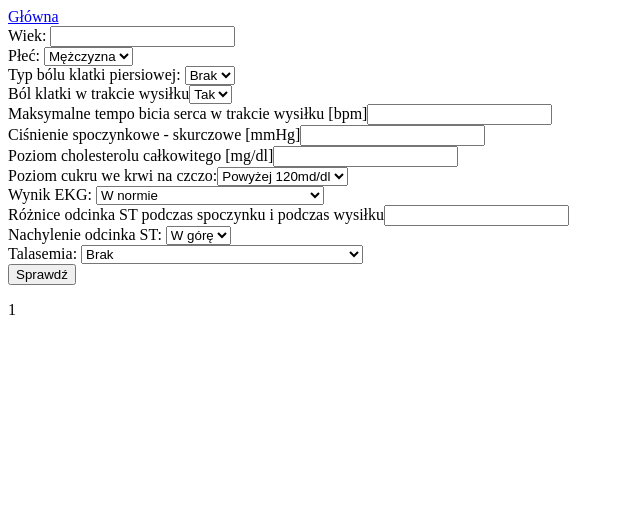
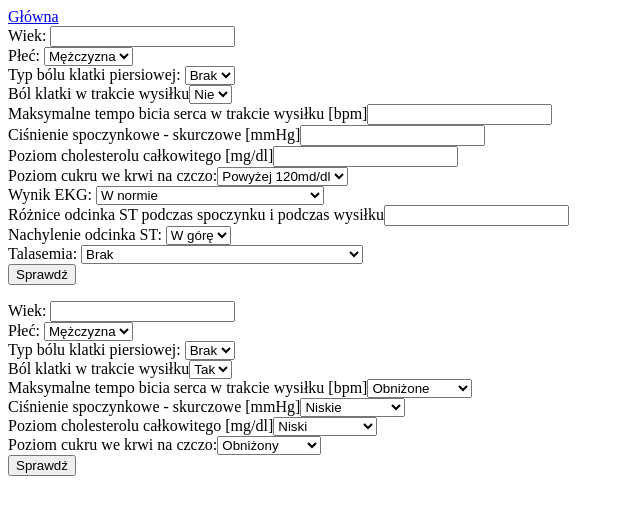
Before and after one commit to Bl0tniaQus/HeartDisease-STProject, a Flask app: page /form in a window 1280 px wide. Shown: the top 515 px of the page, without its empty margins (0-640 px from the left). Run offline with Flask 2, Linux system fonts and the light colour scheme; the visitor is signed in with stand-in values (Sample User, id 1); some libraries are stand-ins or nearby versions.

Commit message:
zmieniono:       classifierSimplified.py 	zmieniono:       main.py 	nowy plik:       static/boundssmp.ptk 	zmieniono:       static/network_simplified.ptk 	zmieniono:       templates/formularz.html 	usunięto:        templates/style.css 	nowy plik:       templates/wynik.html 	usunięto:        test.py

```diff
--- a/classifierSimplified.py
+++ b/classifierSimplified.py
@@ -48,7 +48,7 @@ result = []
 for v in temp:
 	vnorm = (1 - 0) * (v-min(temp)) / (max(temp) - min(temp)) + 0
 	result.append(round(vnorm,3))
-
+joblib.dump([min(temp),max(temp)],'./static/boundssmp.ptk', compress=9)
 
 #diagnostyka modelu
 confusion_matrix = [[0,0,0,0],[0,0,0,0]]
--- a/main.py
+++ b/main.py
@@ -32,11 +32,7 @@ def logowanie():
 	return render_template("logowanie.html")
 @app.route("/form")
 def formularz():
-	wynik=""
-	if 'wynik' in session:
-		wynik=session['wynik']
-		session.pop('wynik')
-	return render_template("formularz.html",wynik=wynik)
+	return render_template("formularz.html")
 
 @app.route('/logowanie_action', methods=["POST"])
 def logowanie_action():
@@ -105,33 +101,199 @@ def wyloguj():
 def form_extended():
 	if request.method == "POST":
 		dane = [None]*12
-		dane[0] = normalizuj(18,80,request.form["wiek"])
-		dane[1] = normalizuj(0,1,request.form["plec"])
-		dane[2] = normalizuj(0,4,request.form["bol"])
-		dane[3] = normalizuj(90,200,request.form["cisnienie"])
-		dane[4] = normalizuj(120,600,request.form["cholesterol"])
-		dane[5] = normalizuj(1,2,request.form["cukier"])
-		dane[6] = normalizuj(0,2,request.form["ekg"])
-		dane[7] = normalizuj(70,210,request.form["bicieserca"])
-		dane[8] = normalizuj(0,1,request.form["bolw"])
-		dane[9] = normalizuj(0,6.5,request.form["st"])
-		dane[10] = normalizuj(1,3,request.form["nachylenie"])
-		dane[11] = normalizuj(3,7,request.form["talasemia"])
+		err=False
+		msg = ""
+		wynik="Brak"
+		test = "rozszerzony"
 
-		network = joblib.load('static/network_extended.ptk')
-		bounds = joblib.load('static/boundsext.ptk')
+		if request.form['plec'] == "0":
+			plec = "Kobieta"
+		else:
+			plec = "Mężczyzna"
 
-		result = normalizuj(bounds[0],bounds[1],network.predict([dane]),0,1)
-		if result>=0 and result<25:
-			wynik = "Niskie"
-		if result>=25 and result<50:
-			wynik = "Podwyższone"
-		if result>=50 and result<75:
-			wynik = "Duże"
-		if result>=75 and result<=100:
-			wynik = "Bardzo duże"
-		session['wynik'] = wynik
+		if request.form['bol']=="0":
+			bol = "Brak"
+		elif request.form['bol']=="1":
+			bol = "1. "
+		elif request.form['bol']=="2":
+			bol = "2. "
+		elif request.form['bol']=="3":
+			bol = "3. "
+		elif request.form['bol']=="4":
+			bol = "4. "
+
+		if request.form['cukier']=="1":
+			cukier = ">120mg/dl"
+		else:
+			cukier = "<120mg/dl"
+
+		if request.form['ekg']=="0":
+			ekg = "W normie"
+		elif request.form['ekg']=="1":
+			ekg = "Anomalie fali ST-T"
+		else:
+			ekg= "Hipertrofia"
+
+		if request.form['bolw'] == "0":
+			bolw = "Brak"
+		else:
+			bolw = "Występuje"
+
+		if request.form['nachylenie']=="1":
+			nachylenie = "W górę"
+		elif request.form['nachylenie']=="2":
+			nachylenie = "Płasko"
+		else:
+			nachylenie = "W dół"
+
+		if request.form['talasemia'] == "3":
+			talasemia = "Brak"
+		elif request.form['talasemia'] == "6":
+			talasemia = "Miejscowa niedokrwistość"
+		else:
+			talasemia = "Ogólna niedokrwistość"
+
+
+
+		table = "<tr><td>Wiek: {}</td><td>Płeć: {}</td></tr>".format(request.form['wiek'], plec)
+		table = table + "<tr><td>Ból klatki: {}</td><td>Ból klatki podczas wysiłku: {}</td></tr>".format(bol,bolw)
+		table = table + "<tr><td>Wynik EKG: {}</td><td>Ciśnienie spoczynkowe: {}mmHg</td></tr>".format(ekg,int(request.form['cisnienie']))
+		table = table + "<tr><td>Nachylenie ST: {}</td><td>Cholesterol całkowity: {}mg/dl</td></tr>".format(nachylenie,int(request.form['cholesterol']))
+		table = table + "<tr><td>Różnica ST spoczynek/wysiłek: {}</td><td>Poziom cukru we krwi: {}</td></tr>".format(float(request.form['st']),cukier)
+		table = table + "<tr><td>Talasemia: {}</td><td>Bicie serca (wysiłek): {}bpm</td></tr>".format(talasemia,int(request.form['bicieserca']))
+		if int(request.form["wiek"])<18:
+			msg+="<li>Podany wiek wynosi {} lat. Mając w takim wieku jakiekolwiek wątpliwości co do swojego stanu zdrowia zdecydowanie nie powinno się ich ignorować</li>".format(int(request.form["wiek"]))
+			err=True
+		if int(request.form["wiek"])>80:
+			msg+="<li>Podany wiek wynosi {} lat. W takim wieku problemy zdrowotne mogą mieć bardzo dużo różnych źródeł, dlatego otrzymany naszego wynik mógłby być mylący</li>".format(int(request.form["wiek"]))
+			err=True
+		if int(request.form["cisnienie"])<94:
+			msg+="<li>Ciśnienie skurczowe krwi w wysokości {} mmHg jest bardzo niską, niebezpieczną dla zdrowia wartością</li>".format(int(request.form["cisnienie"]))
+			err=True
+		if int(request.form["cisnienie"])>200:
+			msg+="<li>Ciśnienie skurczowe krwi w wysokości {} mmHg jest niebezpieczną wartością, mogącą wskazywać na nadciśnienie</li>".format(int(request.form["cisnienie"]))
+			err=True
+		if int(request.form["cholesterol"])<120:
+			msg+="<li>Poziom całkowitego cholesterolu we krwi wynoszący {} mg/dl jest poniżej wartości normalnej, co może być przejawem różnych chorób, nawet tych nie związanych bezpośrednio z układem krążenia </li>".format(int(request.form["cholesterol"]))
+			err=True
+		if int(request.form["cholesterol"])>600:
+			msg+="<li>Poziom całkowitego cholesterolu we krwi wynoszący {} mg/dl jest skrajnie wysoki i niebezpieczny, który trzeba bezzwłocznie skonsultować</li>".format(int(request.form["cholesterol"]))
+			err=True
+		if int(request.form["bicieserca"])<70:
+			msg+="<li>Tempo bicia serca po wysiłku równe {} uderzeń na minutę jest nienaturalnie niskie nawet wśród osób wysportowanych i może z dużym prawdopodobieństwem wskazywać na problemy z układem krążenia</li>".format(int(request.form["bicieserca"]))
+			err=True
+		if int(request.form["bicieserca"])>210:
+			msg+="<li>Tempo bicia serca po wysiłku równe {} uderzeń na minutę jest wysokie niezależnie od wieku i zdecydowanie warto się pod tym kątem zdiagnozować u specjalisty</li>".format(int(request.form["bicieserca"]))
+			err=True
+		if float(request.form["st"])>6.5:
+			msg+="<li>Różnica długości odcinka ST pomiędzy stanem spoczynku a wysiłkiem wynosząca {} jest skrajnie nienaturalna i jest oznaką nieprawidłowej pracy serca</li>".format(float(request.form["st"]))
+			err=True
+
+		if err==False:
+			dane[0] = normalizuj(18,80,request.form["wiek"])
+			dane[1] = normalizuj(0,1,request.form["plec"])
+			dane[2] = normalizuj(0,4,request.form["bol"])
+			dane[3] = normalizuj(90,200,request.form["cisnienie"])
+			dane[4] = normalizuj(120,600,request.form["cholesterol"])
+			dane[5] = normalizuj(1,2,request.form["cukier"])
+			dane[6] = normalizuj(0,2,request.form["ekg"])
+			dane[7] = normalizuj(70,210,request.form["bicieserca"])
+			dane[8] = normalizuj(0,1,request.form["bolw"])
+			dane[9] = normalizuj(0,6.5,request.form["st"])
+			dane[10] = normalizuj(1,3,request.form["nachylenie"])
+			dane[11] = normalizuj(3,7,request.form["talasemia"])
+
+			network = joblib.load('static/network_extended.ptk')
+			bounds = joblib.load('static/boundsext.ptk')
+
+			result = normalizuj(bounds[0],bounds[1],network.predict([dane]),0,1)
+			print(result)
+			if result>=0 and result<0.25:
+				wynik = "Niskie"
+			if result>=0.25 and result<0.50:
+				wynik = "Podwyższone"
+			if result>=0.50 and result<0.75:
+				wynik = "Duże"
+			if result>=0.75 and result<=1:
+				wynik = "Bardzo duże"
+		return render_template("wynik.html", msg=msg, wynik=wynik,test=test, table=table)
 	return redirect("/form")
+
+@app.route('/form_simplified', methods=["POST"])
+def form_simplified():
+	if request.method == "POST":
+		dane = [None]*8
+		err=False
+		msg = ""
+		wynik="Brak"
+		test = "uproszczony"
+
+		if request.form['plec'] == "0":
+			plec = "Kobieta"
+		else:
+			plec = "Mężczyzna"
+
+		if request.form['bol']=="0":
+			bol = "Brak"
+		elif request.form['bol']=="1":
+			bol = "1. "
+		elif request.form['bol']=="2":
+			bol = "2. "
+		elif request.form['bol']=="3":
+			bol = "3. "
+		elif request.form['bol']=="4":
+			bol = "4. "
+
+		if request.form['cukier']=="1":
+			cukier = ">120mg/dl"
+		else:
+			cukier = "<120mg/dl"
+
+		if request.form['bolw'] == "0":
+			bolw = "Brak"
+		else:
+			bolw = "Występuje"
+
+		table = "<tr><td>Wiek: {}</td><td>Płeć: {}</td></tr>".format(request.form['wiek'], plec)
+		table = table + "<tr><td>Ból klatki: {}</td><td>Ból klatki podczas wysiłku: {}</td></tr>".format(bol,bolw)
+		table = table + "<tr><td>Cholesterol całkowity ~{}</td><td>Bicie serca (wysiłek): {}bpm</td></tr>".format(int(request.form['cholesterol']),int(request.form['bicieserca']))
+		table = table + "<tr><td>Poziom cukru we krwi: {}</td><td>Ciśnienie spoczynkowe: ~{}mmHg</td></tr>".format(cukier,int(request.form['cisnienie']))
+
+		if int(request.form["wiek"])<18:
+			msg+="<li>Podany wiek wynosi {} lat. Mając w takim wieku jakiekolwiek wątpliwości co do swojego stanu zdrowia zdecydowanie nie powinno się ich ignorować</li>".format(int(request.form["wiek"]))
+			err=True
+		if int(request.form["wiek"])>80:
+			msg+="<li>Podany wiek wynosi {} lat. W takim wieku problemy zdrowotne mogą mieć bardzo dużo różnych źródeł, dlatego otrzymany naszego wynik mógłby być mylący</li>".format(int(request.form["wiek"]))
+			err=True
+
+
+
+		if err==False:
+			dane[0] = normalizuj(18,80,request.form["wiek"])
+			dane[1] = normalizuj(0,1,request.form["plec"])
+			dane[2] = normalizuj(0,4,request.form["bol"])
+			dane[3] = normalizuj(90,200,request.form["cisnienie"])
+			dane[4] = normalizuj(120,600,request.form["cholesterol"])
+			dane[5] = normalizuj(1,2,request.form["cukier"])
+			dane[6] = normalizuj(70,210,request.form["bicieserca"])
+			dane[7] = normalizuj(0,1,request.form["bolw"])
+
+			network = joblib.load('static/network_simplified.ptk')
+			bounds = joblib.load('static/boundssmp.ptk')
+
+			result = normalizuj(bounds[0],bounds[1],network.predict([dane]),0,1)
+			print(result)
+			if result>=0 and result<0.25:
+				wynik = "Niskie"
+			if result>=0.25 and result<0.50:
+				wynik = "Podwyższone"
+			if result>=0.50 and result<0.75:
+				wynik = "Duże"
+			if result>=0.75 and result<=1:
+				wynik = "Bardzo duże"
+		return render_template("wynik.html", msg=msg, wynik=wynik,test=test, table=table)
+	return redirect("/form")
+
 
 if __name__ == "__main__":
     app.run(debug=True)
--- a/templates/formularz.html
+++ b/templates/formularz.html
@@ -20,8 +20,8 @@
 				<option value="4">4</option>
 				</select><br/>
 			Ból klatki w trakcie wysiłku<select id="f1_bolw" name="bolw">
+				<option value="2">Nie</option>
 				<option value="1">Tak</option>
-				<option value="2">Nie</option>
 				</select><br/>
 			Maksymalne tempo bicia serca w trakcie wysiłku [bpm]<input id="f1_bicieserca" type="number" min="1" name="bicieserca" /><br/>
 			Ciśnienie spoczynkowe - skurczowe [mmHg]<input id="f1_cisnienie"type="number" min="0" name="cisnienie" /><br/>
@@ -47,8 +47,53 @@
 					<option value="7">Ogólnie zaburzony przepływ krwi</option>
 				</select><br/>
 				<button type="submit" id="f1_submit" name="submit">Sprawdź</button>
-				<p>{{wynik}}</p>
 		</form>
+
+
+		<form action="form_simplified" method="post">
+
+			Wiek: <input id="f2_wiek"type="number" min="1" name="wiek"/><br/>
+			Płeć: <select id="f2_plec" name="plec">
+				<option value="0">Mężczyzna</option>
+				<option value="1">Kobieta</option>
+			</select><br/>
+			Typ bólu klatki piersiowej: <select id="f2_bol" name="bol"><br/>
+				<option value="0">Brak</option>
+				<option value="1">1</option>
+				<option value="2">2</option>
+				<option value="3">3</option>
+				<option value="4">4</option>
+				</select><br/>
+			Ból klatki w trakcie wysiłku<select id="f2_bolw" name="bolw">
+				<option value="1">Tak</option>
+				<option value="2">Nie</option>
+				</select><br/>
+			Maksymalne tempo bicia serca w trakcie wysiłku [bpm]<select id="f2_bicieserca" name="bicieserca">
+					<option value="130">Obniżone</option>
+					<option value="160">W normie</option>
+					<option value="190">Podwyższone</option>
+				</select><br/>
+			Ciśnienie spoczynkowe - skurczowe [mmHg]<select id="f2_cisnienie" name="cisnienie">
+					<option value="95">Niskie</option>
+					<option value="105">Obniżone</option>
+					<option value="120">W normie</option>
+					<option value="140">Podwyższone</option>
+					<option value="160">Wysokie</option>
+					</select><br/>
+			Poziom cholesterolu całkowitego [mg/dl]<select id="f2_bicieserca" name="cholesterol">
+					<option value="120">Niski</option>
+					<option value="135">Obniżony</option>
+					<option value="155">W normie</option>
+					<option value="200">Podwyższony</option>
+					<option value="300">Wysoki</option>
+					</select><br/>
+			Poziom cukru we krwi na czczo:<select id="f2_cukier"name="cukier">
+				<option value="2">Obniżony</option>
+				<option value="1">Podwyższony</option>
+				</select><br/>
+				<button type="submit" id="f2_submit" name="submit">Sprawdź</button>
+		</form>
+
 
 	</body>
 </html>
--- a/test.py
+++ /dev/null
@@ -1,4 +0,0 @@
-xd = [None]*12
-xd[0] = 1
-xd[1] = 2
-print(xd)
```
Also changed, not shown: templates/style.css (deleted, +0 -271 lines), templates/wynik.html (added, +19 -0 lines), 2 other files.
